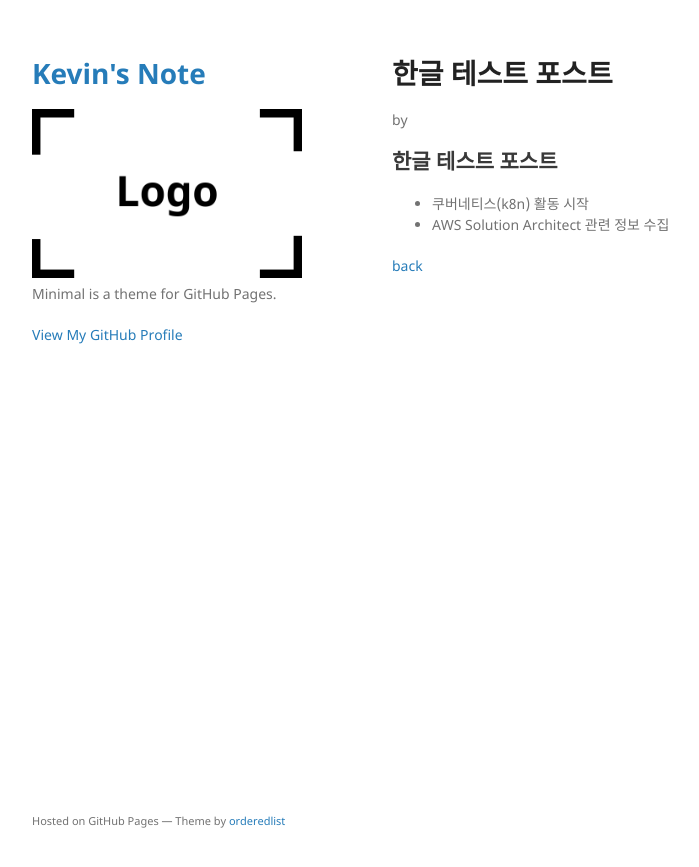
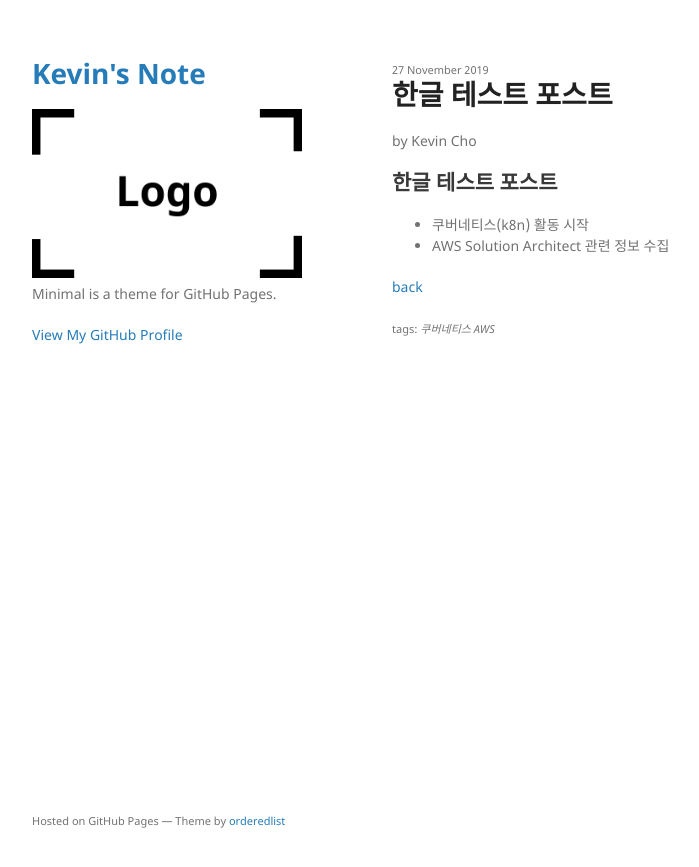
Before and after one commit to takearest118/takearest118.github.io, a Jekyll site: the page built from test-korean-page.md, in a window 1280 px wide. Shown: the top 867 px of the page, without its empty margins (178-877 px from the left). Built offline with Jekyll 4.4.1, drawn with Linux system fonts in a browser that asks for light colours; our own code applies the rules of GitHub Pages for plain Markdown files.

Commit message:
add params

```diff
--- a/test-korean-page.md
+++ b/test-korean-page.md
@@ -1,5 +1,8 @@
 ---
 layout: post
+date: 2019-11-27 17:40:00 +0900
+tags: 쿠버네티스 AWS
+author: Kevin Cho
 ---
 
 ## 한글 테스트 포스트
```
